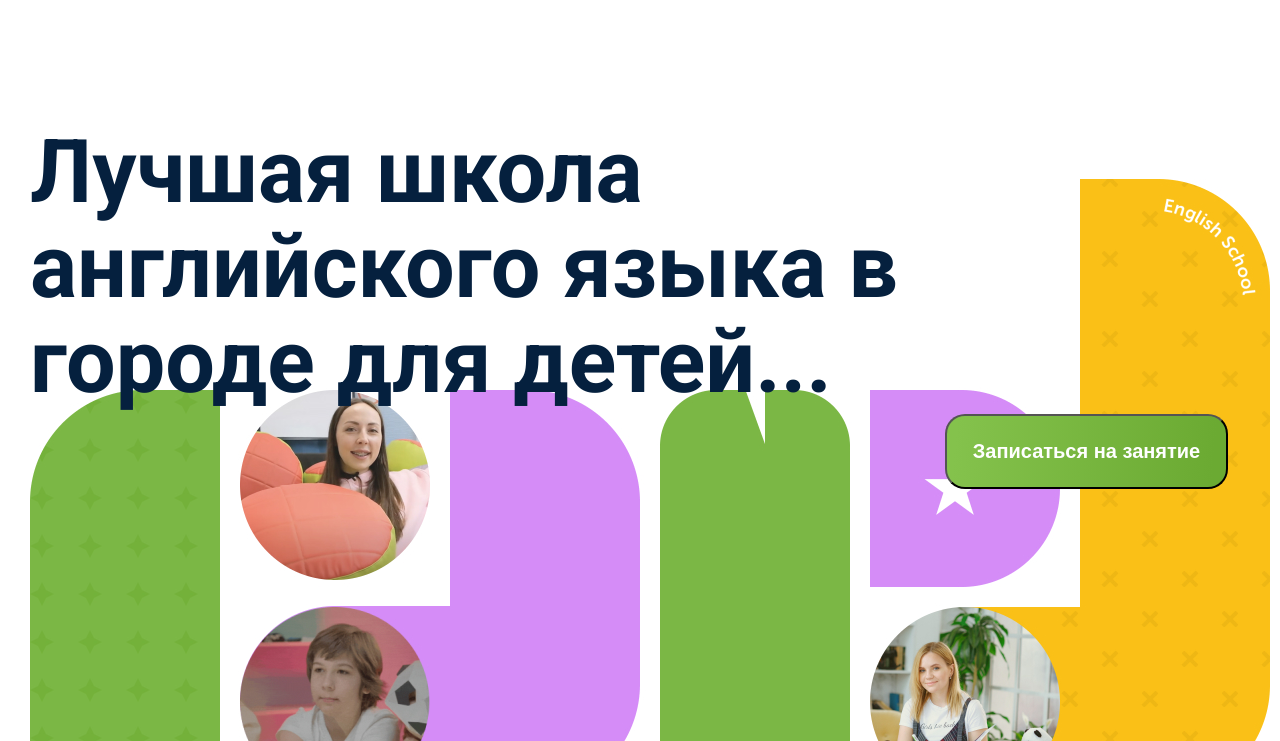
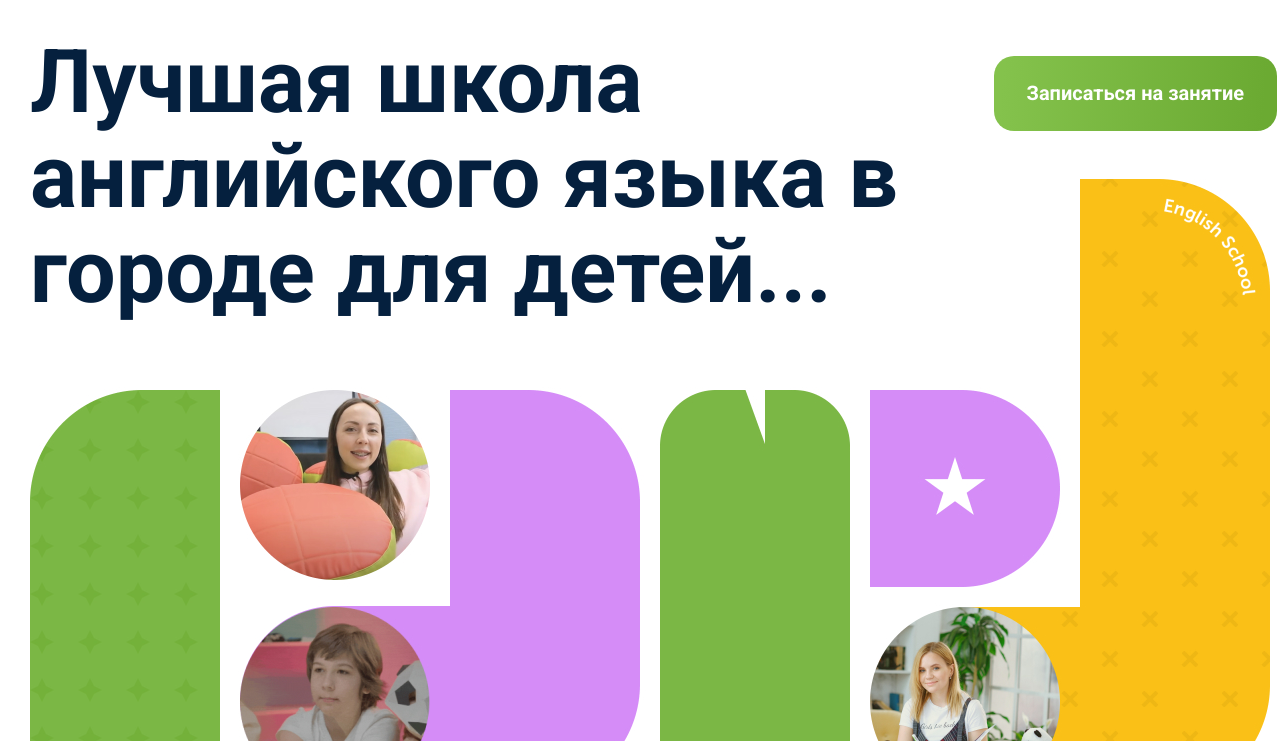
Before and after one commit to KseniaPaz/EnglishSchoolSite, a plain HTML site: page index.html in a window 1280 px wide. Shown: the part 59-800 px from the top of the page. Drawn offline with Linux system fonts and the light colour scheme.

Commit message:
new commit

```diff
--- a/index.html
+++ b/index.html
@@ -52,7 +52,7 @@
         <div class="top__subscribe">
             <img class="top__img" src="img/top-picture.jpg" alt="top-picture">
             <h1 class="top__head">Лучшая школа английского языка в городе для детей... </h1>
-            <button class="top__subscribe_button">Записаться на занятие</button>
+            <a class="top__subscribe_button" href="#">Записаться на занятие</a>
         </div>
     </div>
 
--- a/style.css
+++ b/style.css
@@ -91,7 +91,7 @@ summary::-webkit-details-marker {
     text-align: left;
     color: #05203E;
     position: absolute;
-    top: -55px;
+    top: -145px;
 }
 
 .top__subscribe{
@@ -108,11 +108,13 @@ summary::-webkit-details-marker {
     font-size: 20px;
     font-weight: 600;
     line-height: 26.8px;
-    text-align: center;
+    display: flex;
+    justify-content: center;
+    align-items: center;
     color: #FFFFFF;
     position: absolute;
-    left: 75%;
-    bottom: 55%;
+    left: 79%;
+    bottom: 107%;
 }
 
 .for-info{
```
